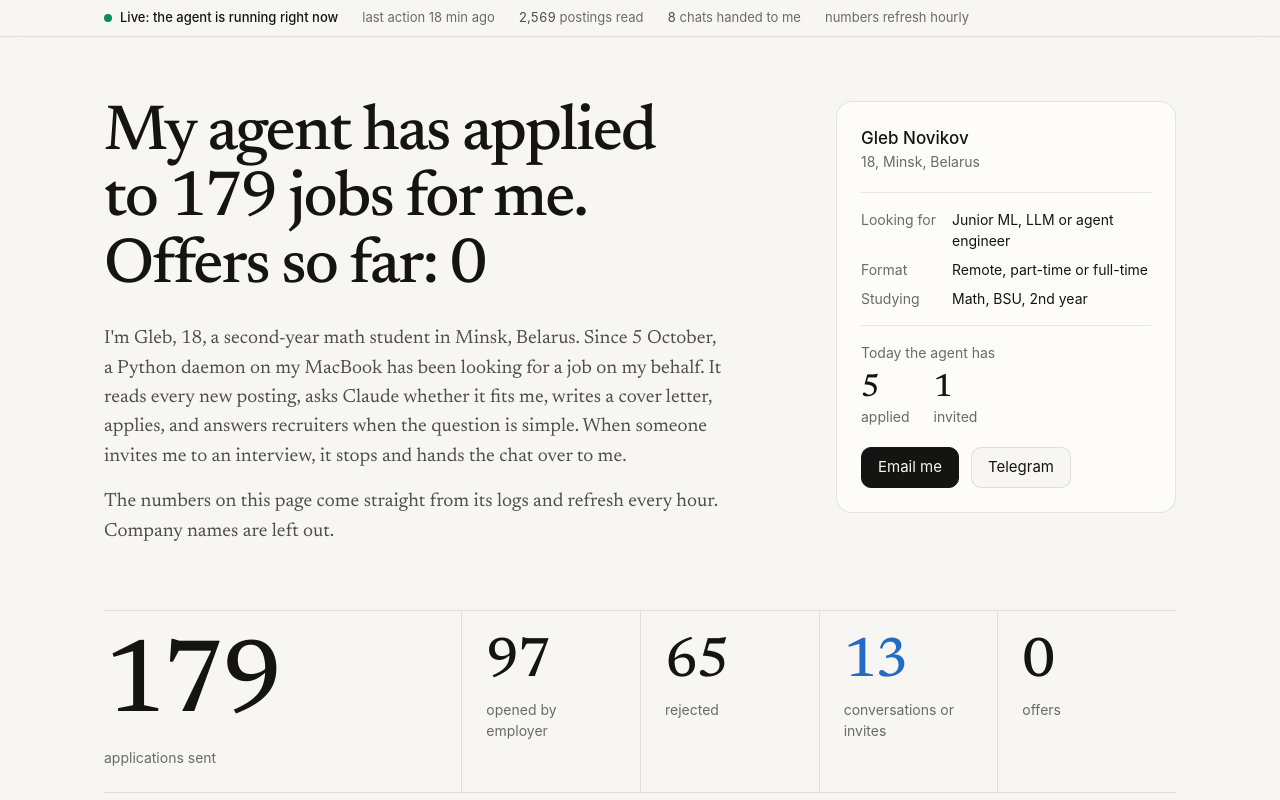
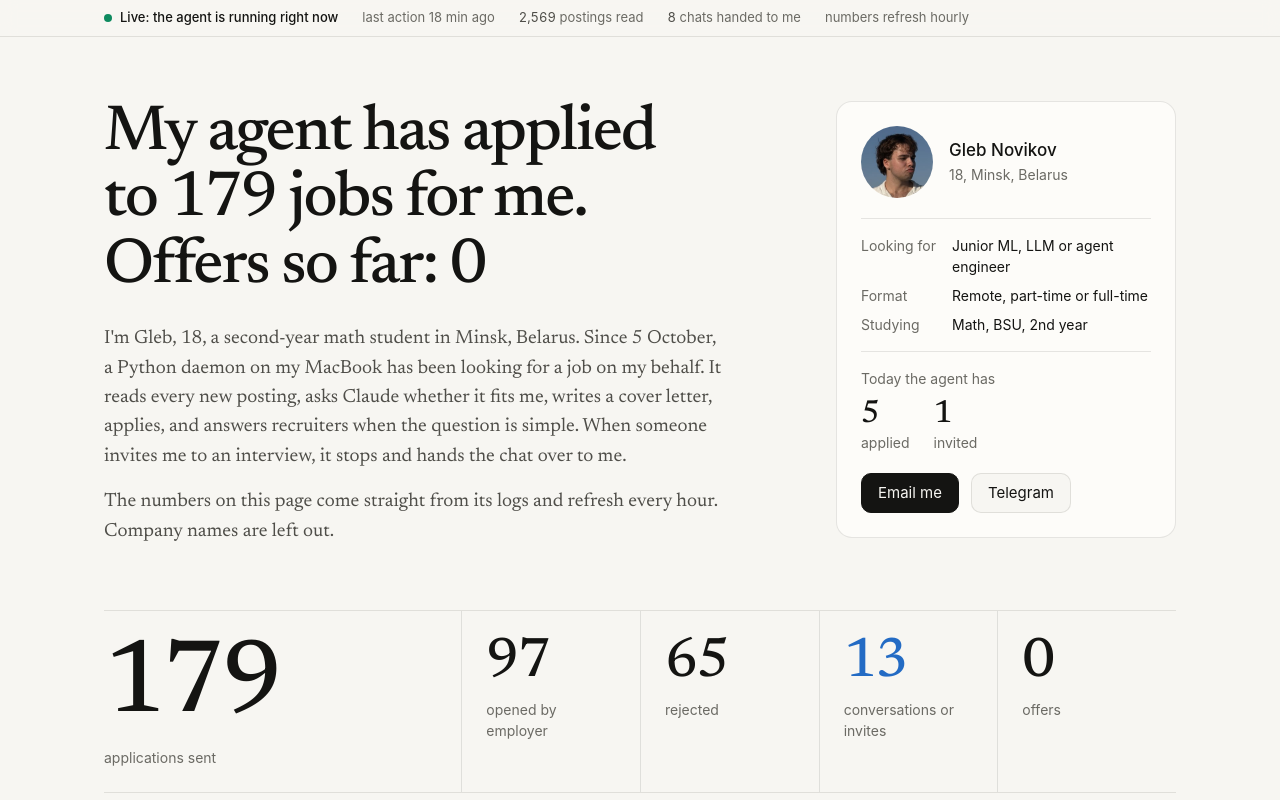
Before and after one commit to nivokvo/job-agent, a plain HTML site: page index.html in a window 1280 px wide. Shown: the top 800 px of the page. Drawn offline with Linux system fonts and the light colour scheme.

Commit message:
Вернул аватар
Co-Authored-By: Claude Opus 5.5 <noreply@anthropic.com>

```diff
--- a/index.html
+++ b/index.html
@@ -44,6 +44,7 @@ main{max-width:1120px;margin:0 auto;padding:64px 24px 96px}
 .hero{display:grid;grid-template-columns:minmax(0,1fr) 340px;gap:64px;align-items:start;margin-bottom:48px}
 .me{background:var(--s1);border:1px solid var(--line);border-radius:16px;padding:24px;font-size:14px;color:var(--t2)}
 .me .who{display:flex;gap:16px;align-items:center;margin-bottom:20px}
+.me img{width:72px;height:72px;border-radius:50%;object-fit:cover}
 .me .who b{display:block;color:var(--t1);font-weight:500;font-size:17px}
 .me .who span{color:var(--t3)}
 .me dl{margin:0;display:grid;grid-template-columns:auto 1fr;gap:8px 16px;padding:16px 0;border-top:1px solid var(--line)}
@@ -159,7 +160,7 @@ footer{margin-top:32px;font-size:13px;color:var(--t3)}
 <p>The numbers on this page come straight from its logs and refresh every hour. Company names are left out.</p>
 </div>
 <aside class="me">
-<div class="who"><div><b>Gleb Novikov</b><span>18, Minsk, Belarus</span></div></div>
+<div class="who"><img src="avatar.jpg" alt="Gleb"><div><b>Gleb Novikov</b><span>18, Minsk, Belarus</span></div></div>
 <dl><dt>Looking for</dt><dd>Junior ML, LLM or agent engineer</dd><dt>Format</dt><dd>Remote, part-time or full-time</dd><dt>Studying</dt><dd>Math, BSU, 2nd year</dd></dl>
 <div class="today" id="today"></div>
 <div class="contacts"><a href="mailto:nivokvo@icloud.com">Email me</a><a href="https://t.me/nivokvo">Telegram</a></div>
```
Also changed, not shown: avatar.jpg (added).
